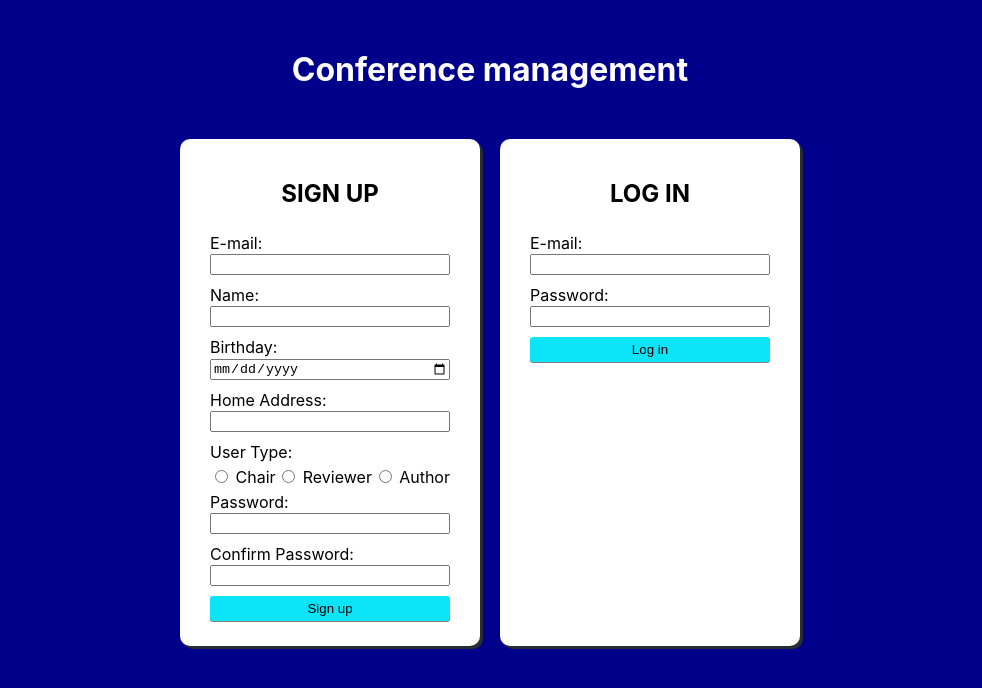
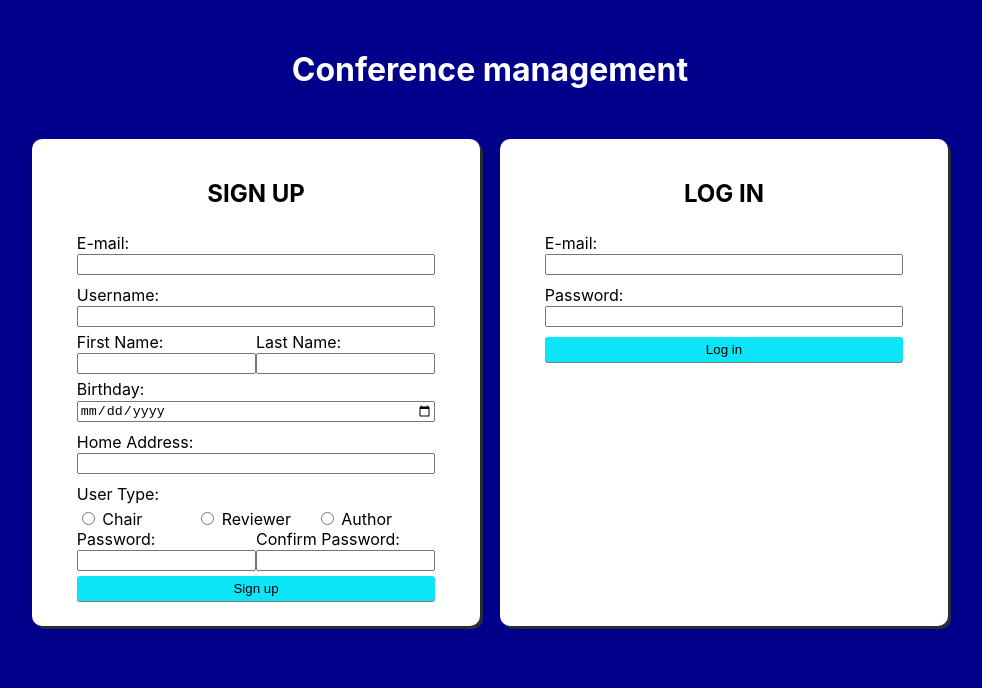
Before and after one commit to EmanuelPutura/Keisatsu-cho, a React (Create React App) app in the folder frontend/cms/: page / in a window 1280 px wide. Shown: the top 688 px of the page, without its empty margins (150-1132 px from the left). Built offline with nearby package versions, Linux system fonts and the light colour scheme.

Commit message:
Added username and name fields

```diff
--- a/frontend/cms/src/App.css
+++ b/frontend/cms/src/App.css
@@ -48,11 +48,13 @@ main {
 .form_container {
   display: flex;
   flex-direction: row;
+  width: 100%;
+  justify-content: center;
 }
 
 .log-form_container{
   background: white;
-  width: 30%;
+  width: 35%;
   min-width: 300px;
   height: 100%;
   margin: 0 10px;
--- a/frontend/cms/src/enterPage/SignUpForm.js
+++ b/frontend/cms/src/enterPage/SignUpForm.js
@@ -5,7 +5,9 @@ function SignUpForm(){
 
     const [email, setEmail] = useState("");
     const [password, setPassword] = useState("");
-    const [user_name, setUser_name] = useState("");
+    const [username, setUsername] = useState("");
+    const [user_fname, setUser_fname] = useState("");
+    const [user_lname, setUser_lname] = useState("");
     const [password_repeat, setPassword_repeat] = useState("");
     const [user_type, setUser_type] = useState("");
     const [birth_date, setBirth_date] = useState("");
@@ -13,7 +15,7 @@ function SignUpForm(){
 
 
     function handleSubmit(event) {
-        alert('Submitted ' + email + ' ' + user_name + ' ' + password + ' ' + user_type + ' ' + birth_date + ' ' + address);
+        alert('Submitted ' + email + ' ' + username + ' ' + user_fname + ' ' + user_lname + ' ' + password + ' ' + user_type + ' ' + birth_date + ' ' + address);
         event.preventDefault();
     }
 
@@ -26,12 +28,26 @@ function SignUpForm(){
                        value={email}
                        onChange={e => setEmail(e.target.value)}/>
             </label>
-            <label>Name:
+            <label>Username:
                 <br/>
-                <input name="user_name" type="text"
-                       value={user_name}
-                       onChange={e => setUser_name(e.target.value)}/>
+                <input name="username" type="text"
+                       value={username}
+                       onChange={e => setUsername(e.target.value)}/>
             </label>
+            <div className="input_container">
+                <label>First Name:
+                    <br/>
+                    <input name="user_fname" type="text"
+                           value={user_fname}
+                           onChange={e => setUser_fname(e.target.value)}/>
+                </label>
+                <label>Last Name:
+                    <br/>
+                    <input name="user_lname" type="text"
+                           value={user_lname}
+                           onChange={e => setUser_lname(e.target.value)}/>
+                </label>
+                </div>
             <label>
                 Birthday:
                 <br/>
@@ -47,7 +63,7 @@ function SignUpForm(){
                        onChange={e => setAddress(e.target.value)} />
             </label>
             <label>User Type:</label>
-            <div className="type_container">
+            <div className="input_container">
                 <label>
                     <input value="chair" name="user_type" type="radio"
                            checked={user_type === "chair"}
@@ -64,7 +80,8 @@ function SignUpForm(){
                            onChange={e => setUser_type(e.target.value)}/> Author
                 </label>
             </div>
-            <label>Password:
+            <div className="input_container">
+                <label>Password:
                 <br/>
                 <input name="password" type="password"
                        value={password}
@@ -76,6 +93,7 @@ function SignUpForm(){
                        value={password_repeat}
                        onChange={e => setPassword_repeat(e.target.value)}/>
             </label>
+            </div>
             <input type="submit" value="Sign up"/>
         </form>
     )
--- a/frontend/cms/src/enterPage/form.css
+++ b/frontend/cms/src/enterPage/form.css
@@ -29,8 +29,15 @@
     text-align: center;
 }
 
-.type_container{
+.input_container{
     display: flex;
     flex-direction: row;
     justify-content: space-between;
 }
+.input_container label:not:first-child{
+    margin: 0 0 0 2px;
+}
+
+.input_container label{
+    width: 50%;
+}
```
